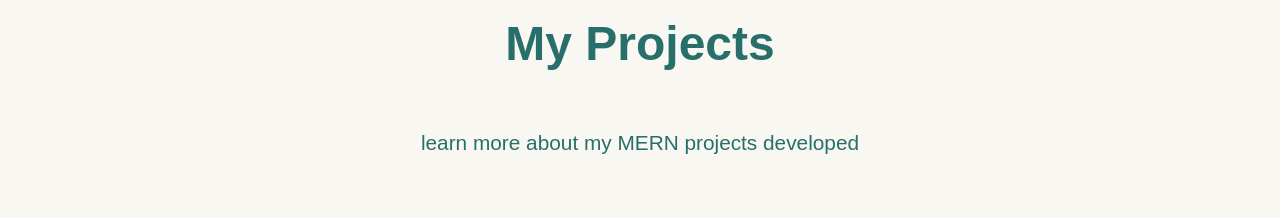
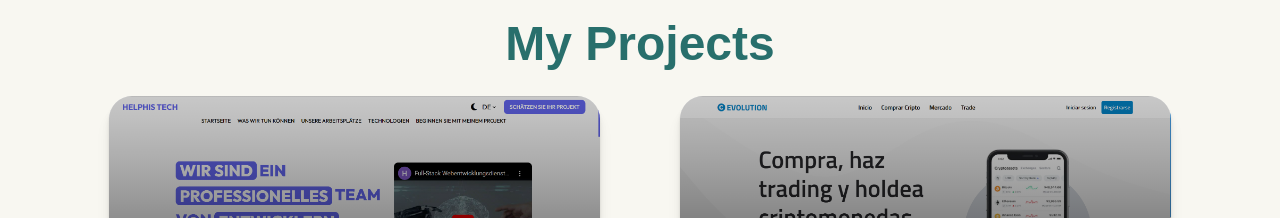
Before and after one commit to Santiscano/Helphis-Portfolio, a React (Vite) app: page / in a window 1280 px wide. Shown: the part 1840-2058 px from the top of the page. Built offline with nearby package versions, Linux system fonts and the light colour scheme; a web font is replaced by a local one.

Commit message:
dev: config

```diff
--- a/src/modules/Projects/index.tsx
+++ b/src/modules/Projects/index.tsx
@@ -15,9 +15,6 @@
         <a className="anchor" id="projects"></a>
         <div className={`flexCenter innerWidth ${css.container}`}>
           <h1 className="primaryText flexCenter">My Projects</h1>
-          <p className="secondaryText">
-            learn more about my MERN projects developed
-          </p>
           <div className={css.pageContent}>
             {portfolioExp.map((client, i) => (
               <motion.div
@@ -27,7 +24,6 @@
               >
                 <div className={css.content}>
                   <h2 className={`${css.title}`}>{client.title}</h2>
-                  {/* <p className={`${css.copy}`}>{client.info}</p> */}
                   <a
                     href={client.url}
                     target="_blank"
```
